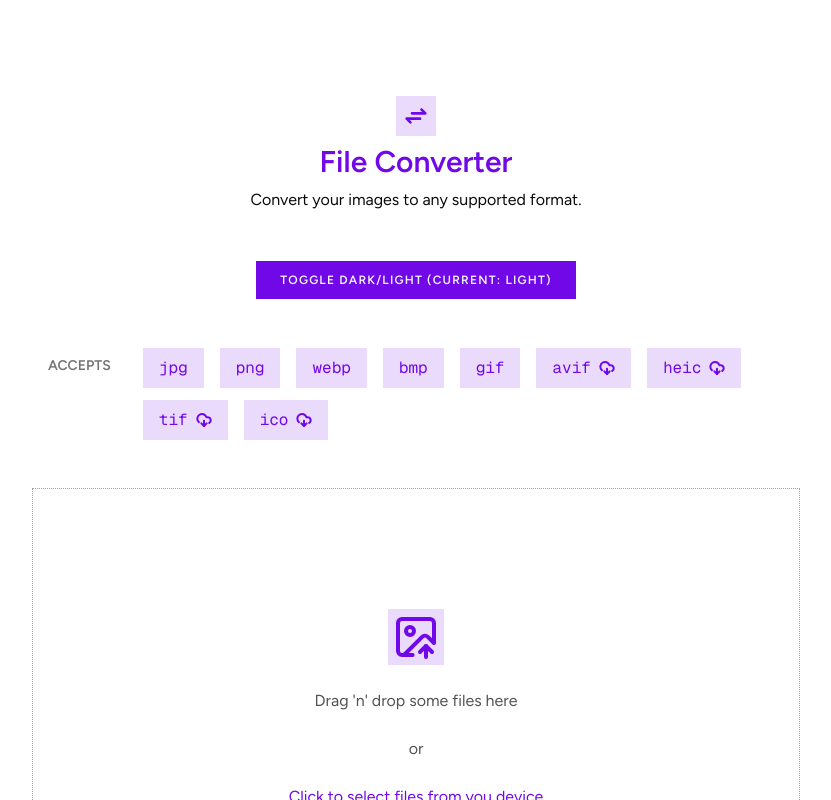
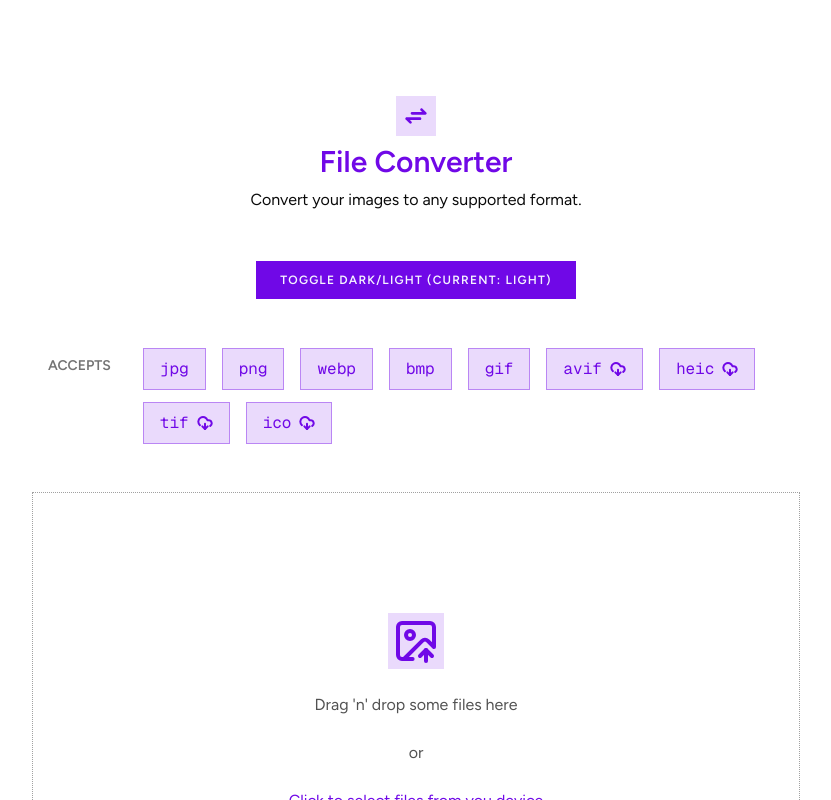
Before and after one commit to salman9802/image2image, a Next.js app: page /convert in a window 1280 px wide. Shown: the top 800 px of the page, without its empty margins (224-1055 px from the left). Built offline with nearby package versions, Linux system fonts and the light colour scheme.

Commit message:
fix: key prop issue and improve UI for convert page and upload item component

```diff
--- a/app/convert/page.tsx
+++ b/app/convert/page.tsx
@@ -178,8 +178,8 @@ export default function Page() {
         <h2 className="font-semibold uppercase text-muted-foreground text-sm px-4 py-2">Accepts</h2>
         <div className="flex flex-wrap gap-x-4 gap-y-3">
           {ACCEPTED_FORMAT_CONFIGS.map((supportedFormatConfig, i) => (
-            <div className="px-4 py-2 bg-primary/15 flex items-center gap-2">
-              <p key={i} className="text-primary font-mono">
+            <div key={i} className="px-4 py-2 bg-primary/15 border border-primary/40 flex items-center gap-2">
+              <p className="text-primary font-mono">
                 {supportedFormatConfig.extensions[0]}
               </p>
               {supportedFormatConfig.downloadRequiredForDecode && (
--- a/components/convert/ConvertUploadItem.tsx
+++ b/components/convert/ConvertUploadItem.tsx
@@ -125,8 +125,8 @@ export default function ConvertUploadItem({ uploadId, onFormatSelect }: TConvert
 
             <div className="flex flex-wrap gap-x-4 gap-y-3">
               {SUPPORTED_FORMAT_CONFIGS.filter(config => !config.mimeTypes.includes(upload.file.type)).map((supportedFormatConfig, i) => (
-                <div className="px-4 py-2 bg-primary/15 flex items-center gap-2">
-                  <p onClick={() => setTargetFormatConfig(supportedFormatConfig)} key={i} className="text-primary font-mono">
+                <div key={i} className="cursor-pointer px-4 py-2 bg-primary/15 border border-primary/40 flex items-center gap-2">
+                  <p onClick={() => setTargetFormatConfig(supportedFormatConfig)} className="text-primary font-mono">
                     {supportedFormatConfig.extensions[0]}
                     {/* {supportedFormatConfig.extensions.reduce((prev, curr) => `${ prev } / ${ curr }`, "").slice(0)} */}
                   </p>
```
